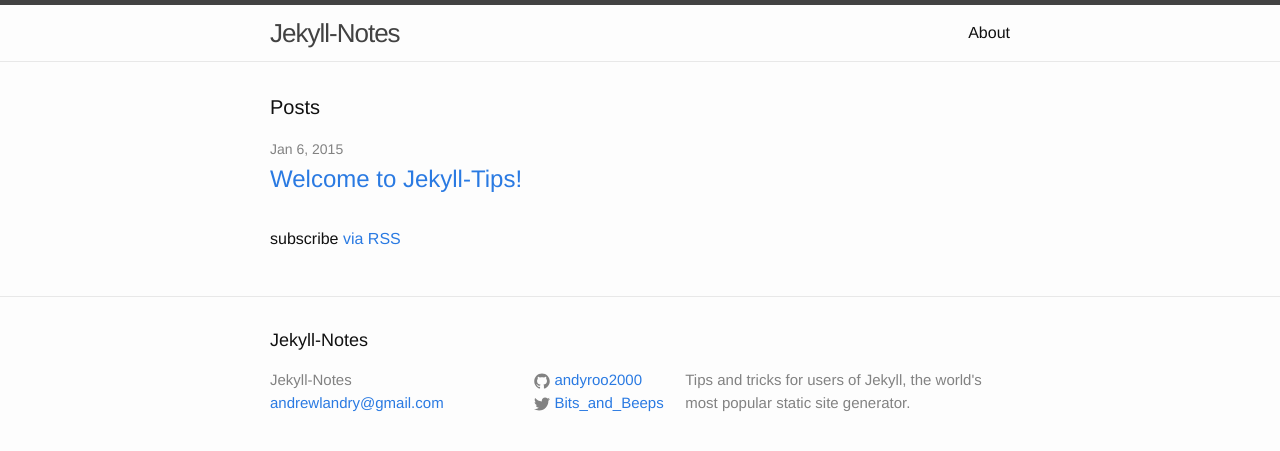
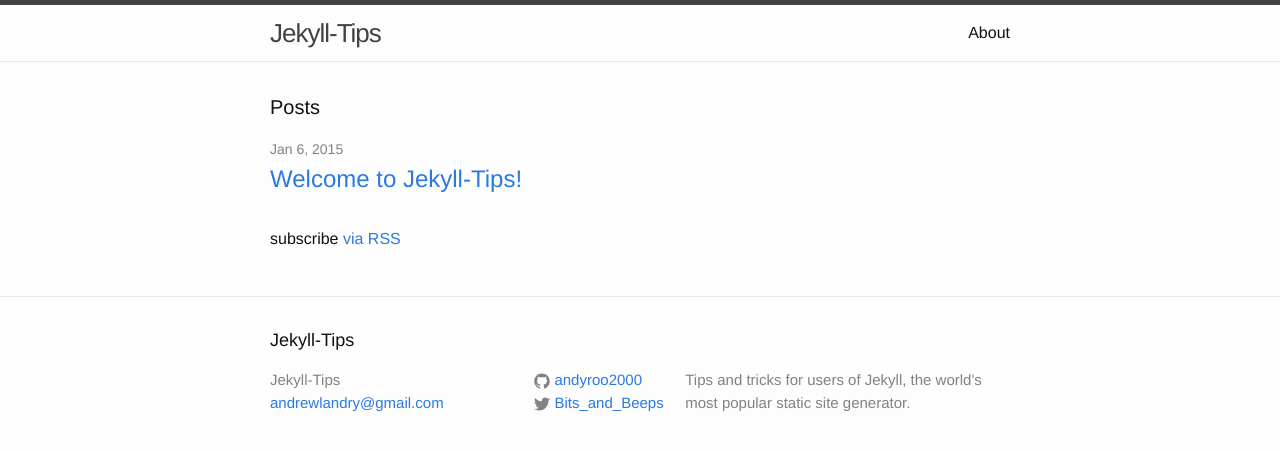
Before and after one commit to andyroo2000/jekyll-tips, a Jekyll site: the page built from index.html, in a window 1280 px wide. Shown: the top 451 px of the page. Built offline with Jekyll 4.4.1, drawn with Linux system fonts in a browser that asks for light colours.

Commit message:
update to correct title

```diff
--- a/_config.yml
+++ b/_config.yml
@@ -1,5 +1,5 @@
 # Site settings
-title: Jekyll-Notes
+title: Jekyll-Tips
 email: andrewlandry@gmail.com
 description: > # this means to ignore newlines until "baseurl:"
   Tips and tricks for users of Jekyll, the world's most popular static site generator.
```
Also changed, not shown: 4 other files.
